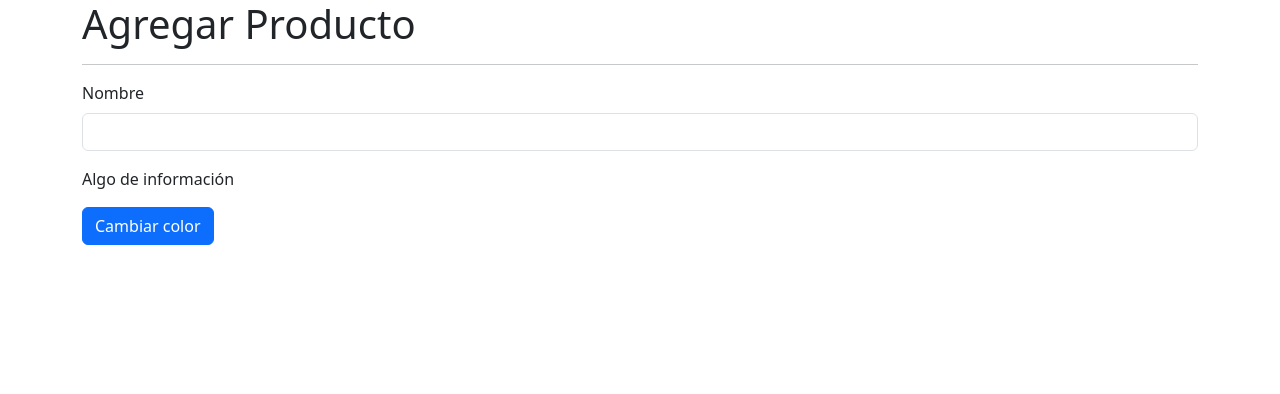
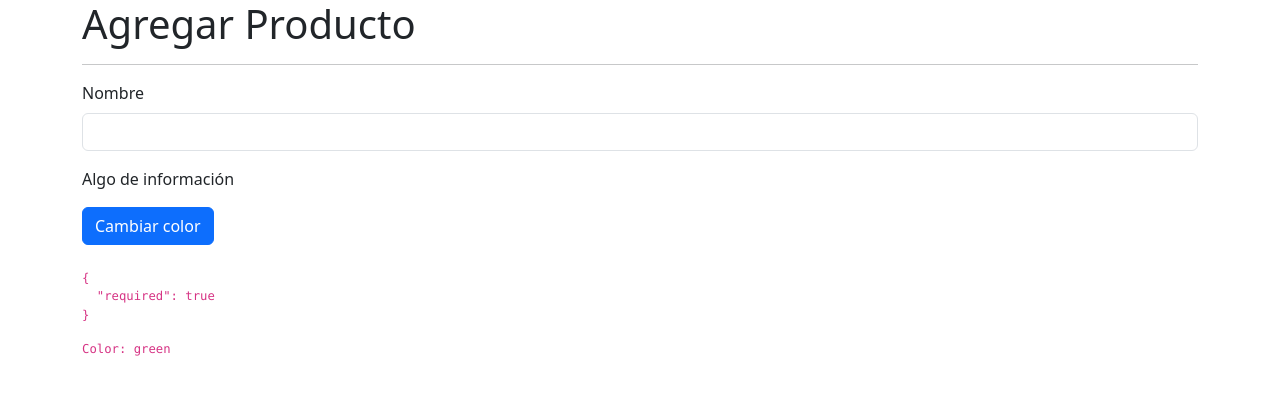
Before and after one commit to magadiflo/directives-signals-app, an Angular app: page /products/product in a window 1280 px wide. Shown: the top 394 px of the page. Built offline with nearby package versions, Linux system fonts and the light colour scheme.

Commit message:
Formulario Reactivo Tradicional

```diff
--- a/src/app/products/pages/product-page/product-page.component.html
+++ b/src/app/products/pages/product-page/product-page.component.html
@@ -1,16 +1,22 @@
 <h1>Agregar Producto</h1>
 <hr>
-<form>
+<form [formGroup]="myForm">
   <div class="mb-3">
     <label for="name" class="form-label">Nombre</label>
-    <input type="text" class="form-control" id="name">
+    <input type="text" formControlName="name" class="form-control" id="name">
   </div>
   <div class="col-auto my-3">
     <span>Algo de información</span>
   </div>
   <div class="row">
     <div class="col">
-      <button type="submit" class="btn btn-primary">Cambiar color</button>
+      <button type="button" (click)="changeColor()" class="btn btn-primary">Cambiar color</button>
     </div>
   </div>
 </form>
+
+<br>
+<code>
+  <pre>{{ myForm.controls['name'].errors | json }}</pre>
+  <pre>Color: {{ color }}</pre>
+</code>
--- a/src/app/products/pages/product-page/product-page.component.ts
+++ b/src/app/products/pages/product-page/product-page.component.ts
@@ -1,4 +1,5 @@
-import { Component } from '@angular/core';
+import { Component, inject } from '@angular/core';
+import { FormBuilder, FormGroup, Validators } from '@angular/forms';
 
 @Component({
   selector: 'app-product-page',
@@ -8,4 +9,15 @@ import { Component } from '@angular/core';
 })
 export class ProductPageComponent {
 
+  private _fb = inject(FormBuilder);
+
+  public color: string = 'green';
+  public myForm: FormGroup = this._fb.nonNullable.group({
+    name: ['', [Validators.required, Validators.minLength(6), Validators.email]],
+  });
+
+  changeColor(): void {
+    this.color = '#xxxxxx'.replace(/x/g, y=>(Math.random()*16|0).toString(16));
+  }
+
 }
--- a/src/app/products/products.module.ts
+++ b/src/app/products/products.module.ts
@@ -1,5 +1,6 @@
 import { NgModule } from '@angular/core';
 import { CommonModule } from '@angular/common';
+import { ReactiveFormsModule } from '@angular/forms';
 
 import { ProductsRoutingModule } from './products-routing.module';
 import { ProductPageComponent } from './pages/product-page/product-page.component';
@@ -11,6 +12,7 @@ import { ProductPageComponent } from './pages/product-page/product-page.componen
   ],
   imports: [
     CommonModule,
+    ReactiveFormsModule,
     ProductsRoutingModule
   ]
 })
```
Also changed, not shown: 1 other file (tests, documents, lock files or other folders).
